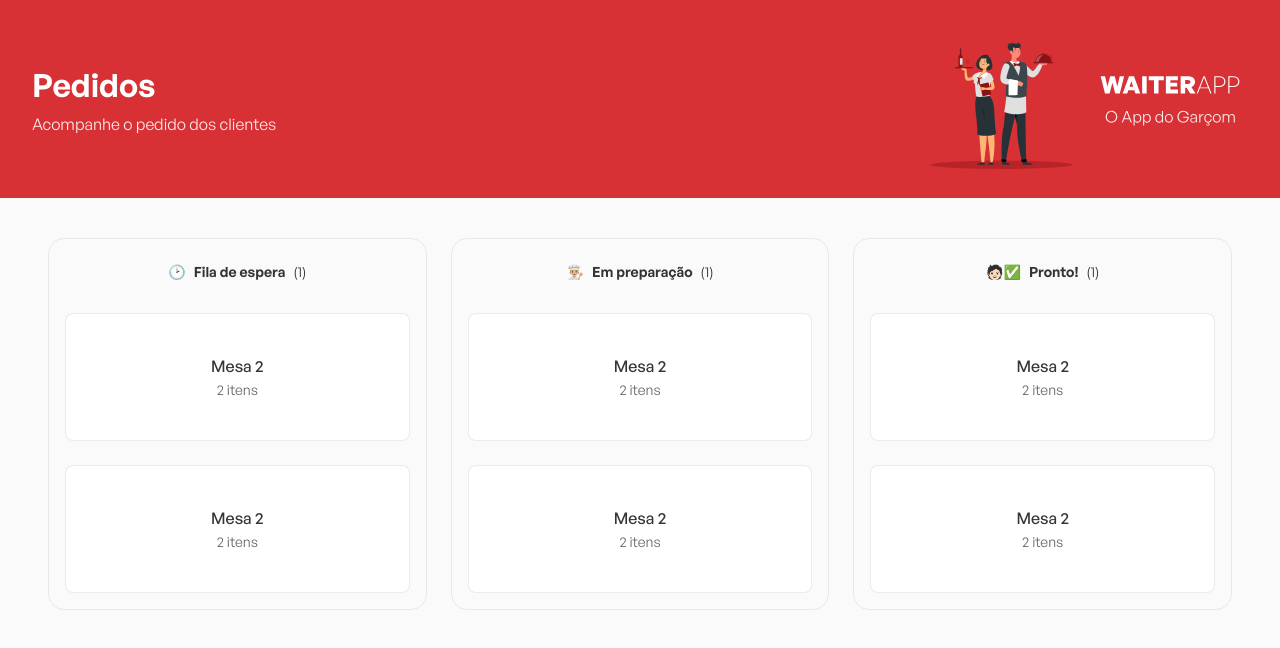
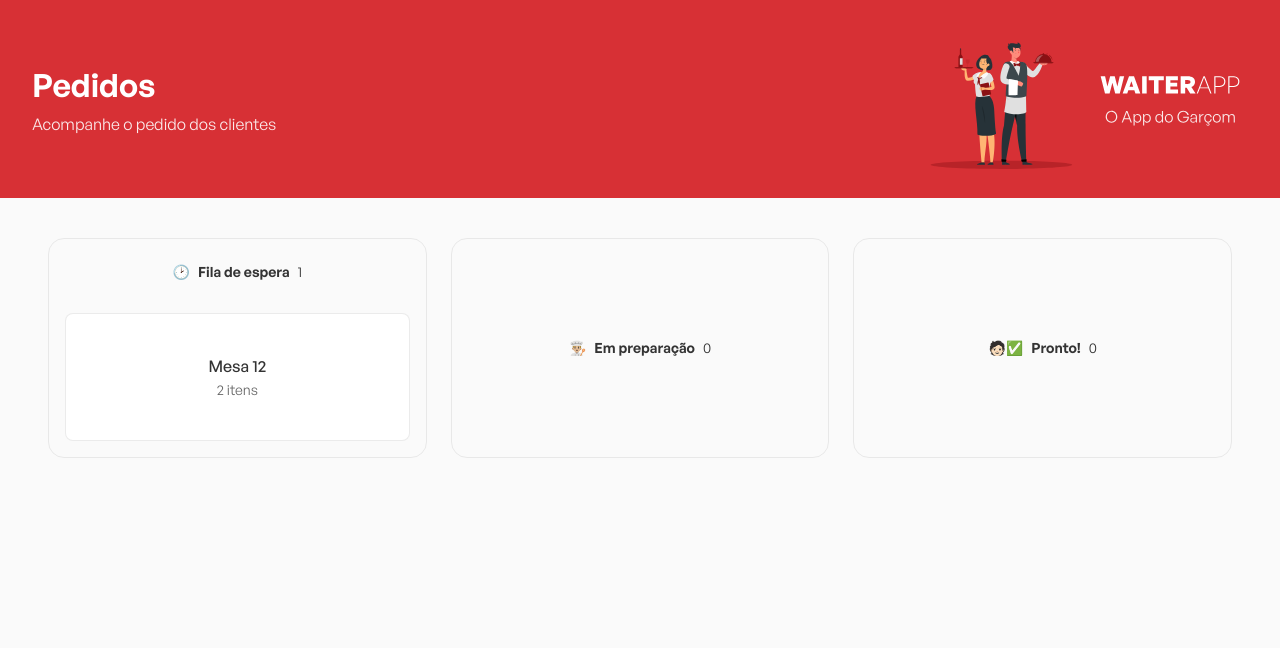
Before and after one commit to RafaelMariscal/RestaurantOrderManager, a React (Vite) app: page / in a window 1280 px wide. Shown: the top 648 px of the page. Built offline with nearby package versions, Linux system fonts and the light colour scheme.

Commit message:
Add: Orders Props types

```diff
--- a/src/components/Orders/Index.tsx
+++ b/src/components/Orders/Index.tsx
@@ -1,5 +1,34 @@
+import { Order } from "../../types/Order";
 import { OrdersBoard } from "../OrdersBoard";
 import { Container } from "./styles";
+
+const orders: Order[] = [
+  {
+    "_id": "6372e48cbcd195b0d3d0f7f3",
+    "table": 12,
+    "status": "WAITING",
+    "products": [
+      {
+        "product": {
+          "name": "Pizza quatro queijos",
+          "imagePath": "1668472896991-quatro-queijos.png",
+          "price": 40,
+        },
+        "quantity": 3,
+        "_id": "6372e48cbcd195b0d3d0f7f4"
+      },
+      {
+        "product": {
+          "name": "Coca cola",
+          "imagePath": "1668473462705-coca-cola.png",
+          "price": 7,
+        },
+        "quantity": 2,
+        "_id": "6372e48cbcd195b0d3d0f7f5"
+      },
+    ],
+  }
+];
 
 export function Orders() {
   return (
@@ -7,14 +36,17 @@ export function Orders() {
       <OrdersBoard
         icon="🕑"
         title="Fila de espera"
+        orders={orders}
       />
       <OrdersBoard
         icon="👨🏼‍🍳"
         title="Em preparação"
+        orders={[]}
       />
       <OrdersBoard
         icon="🧑🏻✅"
         title="Pronto!"
+        orders={[]}
       />
     </Container>
 
--- a/src/components/OrdersBoard/index.tsx
+++ b/src/components/OrdersBoard/index.tsx
@@ -1,30 +1,35 @@
+import { Order } from "../../types/Order";
 import { Board, OrdersContainer } from "./styles";
 
 interface OrdersBoardProps {
   icon: string;
   title: string;
+  orders: Order[];
 }
 
-export function OrdersBoard({ icon, title }: OrdersBoardProps) {
+export function OrdersBoard({ icon, title, orders }: OrdersBoardProps) {
   return (
     <Board>
       <header>
         <span>{icon}</span>
         <strong>{title}</strong>
-        <span>(1)</span>
+        <span>{orders.length}</span>
       </header>
 
-      <OrdersContainer>
-        <button type="button">
-          <strong>Mesa 2</strong>
-          <span>2 itens</span>
-        </button>
+      {orders.length > 0 && (
+        <OrdersContainer>
+          {orders.map(order => {
+            return (
+              <button type="button" key={order._id}>
+                <strong>Mesa {order.table}</strong>
+                <span>{order.products.length} itens</span>
+              </button>
+            );
+          })}
+        </OrdersContainer>
+      )}
 
-        <button type="button">
-          <strong>Mesa 2</strong>
-          <span>2 itens</span>
-        </button>
-      </OrdersContainer>
+
     </Board>
   );
 }
--- /dev/null
+++ b/src/types/Order.ts
@@ -0,0 +1,16 @@
+interface Product {
+  name: string;
+  imagePath: string;
+  price: number;
+}
+
+export interface Order {
+  _id: string;
+  table: number;
+  status: "WAITING" | "IN_PRODUCTION" | "DONE";
+  products: {
+    _id: string;
+    quantity: number;
+    product: Product;
+  }[];
+}
```
